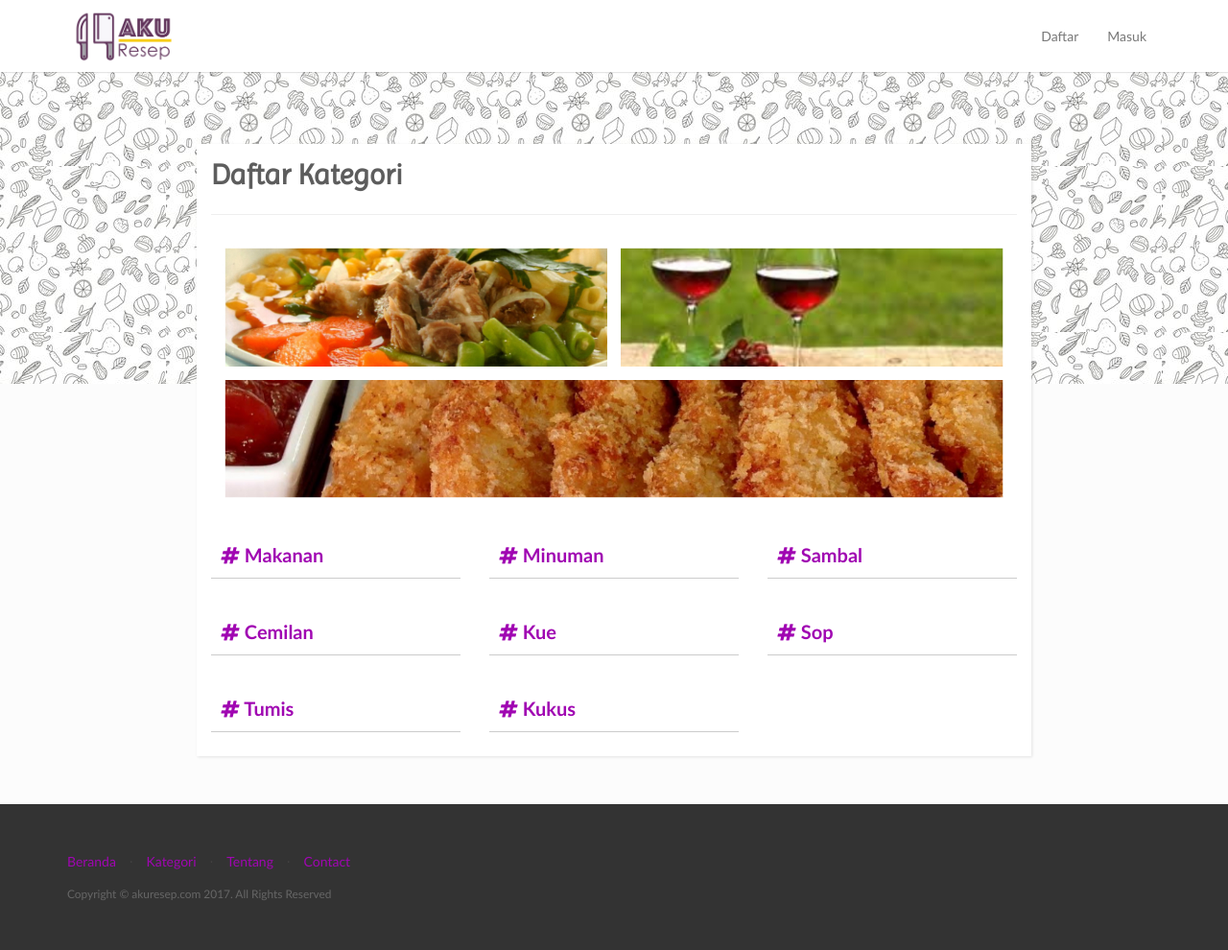
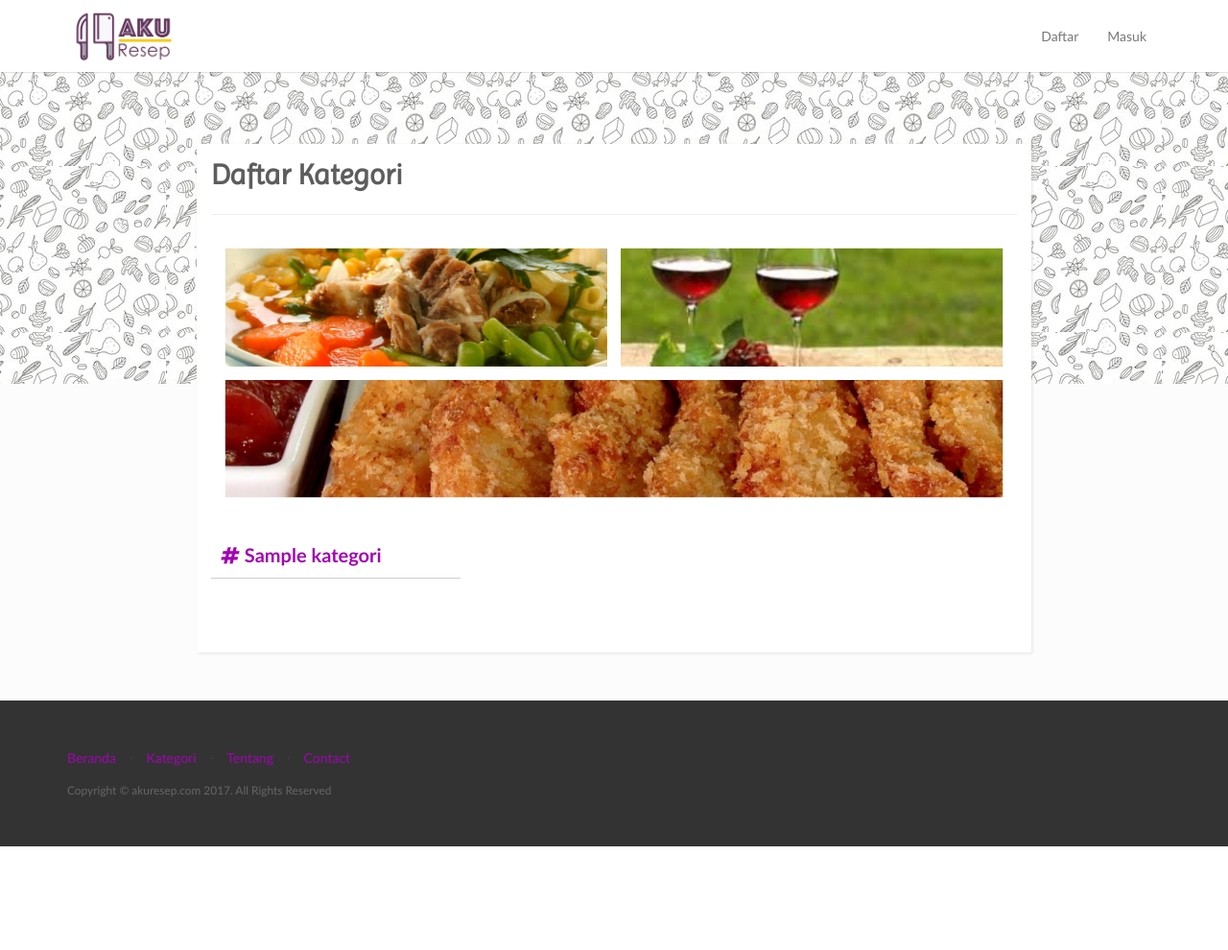
Before and after one commit to kulumpuk-web-dua/akuresep.com, a PHP site: page /index.php?c=kategori in a window 1280 px wide. Shown: the whole page at 96% size. After the commit the page ends 882 px from the top, so only its background shows below. Run offline with PHP 8.4, Linux system fonts and the light colour scheme; tables that the repository leaves empty hold one stand-in row (values such as "Sample post").

Commit message:
kategori

```diff
--- a/controller/KategoriController.php
+++ b/controller/KategoriController.php
@@ -4,6 +4,7 @@
     public function index()
     {
       $data = [];
+      $data['kategories'] = $this->getDataAsObject("SELECT * FROM kategori ORDER BY nama ASC");
 
       echo $this->view('view/kategori/list.php', $data);
       # code...
@@ -11,8 +12,25 @@
     public function detail()
     {
       $data = [];
+      $id_kat = $_GET['id_kategori'];
+      $data['kategori'] = $this->getDataAsObject("SELECT * FROM kategori WHERE id=".$id_kat);
+      $data['reseps'] = $this->getDataAsObject("SELECT * FROM resep WHERE id_kategori=".$id_kat);
+      echo $this->view('view/kategori/detail.php', $data);
+    }
 
-      echo $this->view('view/kategori/detail.php', $data);
+    public function batchKategori()
+    {
+      // $this->executeQuery("INSERT INTO kategori (nama,deskripsi,gambar) VALUES ('Makanan','Qui elit dolor do culpa velit ut officia fugiat.','anekakue.jpg')");
+      // $this->executeQuery("INSERT INTO kategori (nama,deskripsi,gambar) VALUES ('Minuman','Qui elit dolor do culpa velit ut officia fugiat.','anekakue.jpg')");
+      // $this->executeQuery("INSERT INTO kategori (nama,deskripsi,gambar) VALUES ('Sambal','Qui elit dolor do culpa velit ut officia fugiat.','anekakue.jpg')");
+      // $this->executeQuery("INSERT INTO kategori (nama,deskripsi,gambar) VALUES ('Cemilan','Qui elit dolor do culpa velit ut officia fugiat.','anekakue.jpg')");
+      // $this->executeQuery("INSERT INTO kategori (nama,deskripsi,gambar) VALUES ('Kue','Qui elit dolor do culpa velit ut officia fugiat.','anekakue.jpg')");
+      // $this->executeQuery("INSERT INTO kategori (nama,deskripsi,gambar) VALUES ('Sop','Qui elit dolor do culpa velit ut officia fugiat.','anekakue.jpg')");
+      // $this->executeQuery("INSERT INTO kategori (nama,deskripsi,gambar) VALUES ('Tumis','Qui elit dolor do culpa velit ut officia fugiat.','anekakue.jpg')");
+      // $this->executeQuery("INSERT INTO kategori (nama,deskripsi,gambar) VALUES ('Kukus','Qui elit dolor do culpa velit ut officia fugiat.','anekakue.jpg')");
+      // $this->executeQuery("INSERT INTO kategori (nama,deskripsi,gambar) VALUES ('Panggang','Qui elit dolor do culpa velit ut officia fugiat.','anekakue.jpg')");
+      // $this->executeQuery("INSERT INTO kategori (nama,deskripsi,gambar) VALUES ('Gorengan','Qui elit dolor do culpa velit ut officia fugiat.','anekakue.jpg')");
+      // $this->executeQuery("INSERT INTO kategori (nama,deskripsi,gambar) VALUES ('Dessert','Qui elit dolor do culpa velit ut officia fugiat.','anekakue.jpg')");
     }
   }
 ?>
--- a/view/kategori/list.php
+++ b/view/kategori/list.php
@@ -13,46 +13,13 @@ include('./view/layout/header.php');
             <hr>
             <img src="statics/img/kategori.jpg" class="img-responsive" alt="Kategori">
             <div class="row">
+              <?php foreach ($data['kategories'] as $kategori): ?>
               <div class="col-md-4">
                 <div class="kategori-list">
-                  <a href="index.php?c=kategori&m=detail"><i class="fa fa-hashtag"></i> Makanan</a>
+                  <a href="index.php?c=kategori&m=detail&id_kategori=<?php echo $kategori->id ?>"><i class="fa fa-hashtag"></i> <?php echo $kategori->nama ?></a>
                 </div>
               </div>
-              <div class="col-md-4">
-                <div class="kategori-list">
-                  <a href="index.php?c=kategori&m=detail"><i class="fa fa-hashtag"></i> Minuman</a>
-                </div>
-              </div>
-              <div class="col-md-4">
-                <div class="kategori-list">
-                  <a href="index.php?c=kategori&m=detail"><i class="fa fa-hashtag"></i> Sambal</a>
-                </div>
-              </div>
-              <div class="col-md-4">
-                <div class="kategori-list">
-                  <a href="index.php?c=kategori&m=detail"><i class="fa fa-hashtag"></i> Cemilan</a>
-                </div>
-              </div>
-              <div class="col-md-4">
-                <div class="kategori-list">
-                  <a href="index.php?c=kategori&m=detail"><i class="fa fa-hashtag"></i> Kue</a>
-                </div>
-              </div>
-              <div class="col-md-4">
-                <div class="kategori-list">
-                  <a href="index.php?c=kategori&m=detail"><i class="fa fa-hashtag"></i> Sop</a>
-                </div>
-              </div>
-              <div class="col-md-4">
-                <div class="kategori-list">
-                  <a href="index.php?c=kategori&m=detail"><i class="fa fa-hashtag"></i> Tumis</a>
-                </div>
-              </div>
-              <div class="col-md-4">
-                <div class="kategori-list">
-                  <a href="index.php?c=kategori&m=detail"><i class="fa fa-hashtag"></i> Kukus</a>
-                </div>
-              </div>
+              <?php endforeach ?>
             </div>
           </div>
         </div>
```
Also changed, not shown: view/kategori/detail.php (+9 -7 lines), statics/image/anekakue.jpg (renamed from statics/img/anekakue.jpg).
